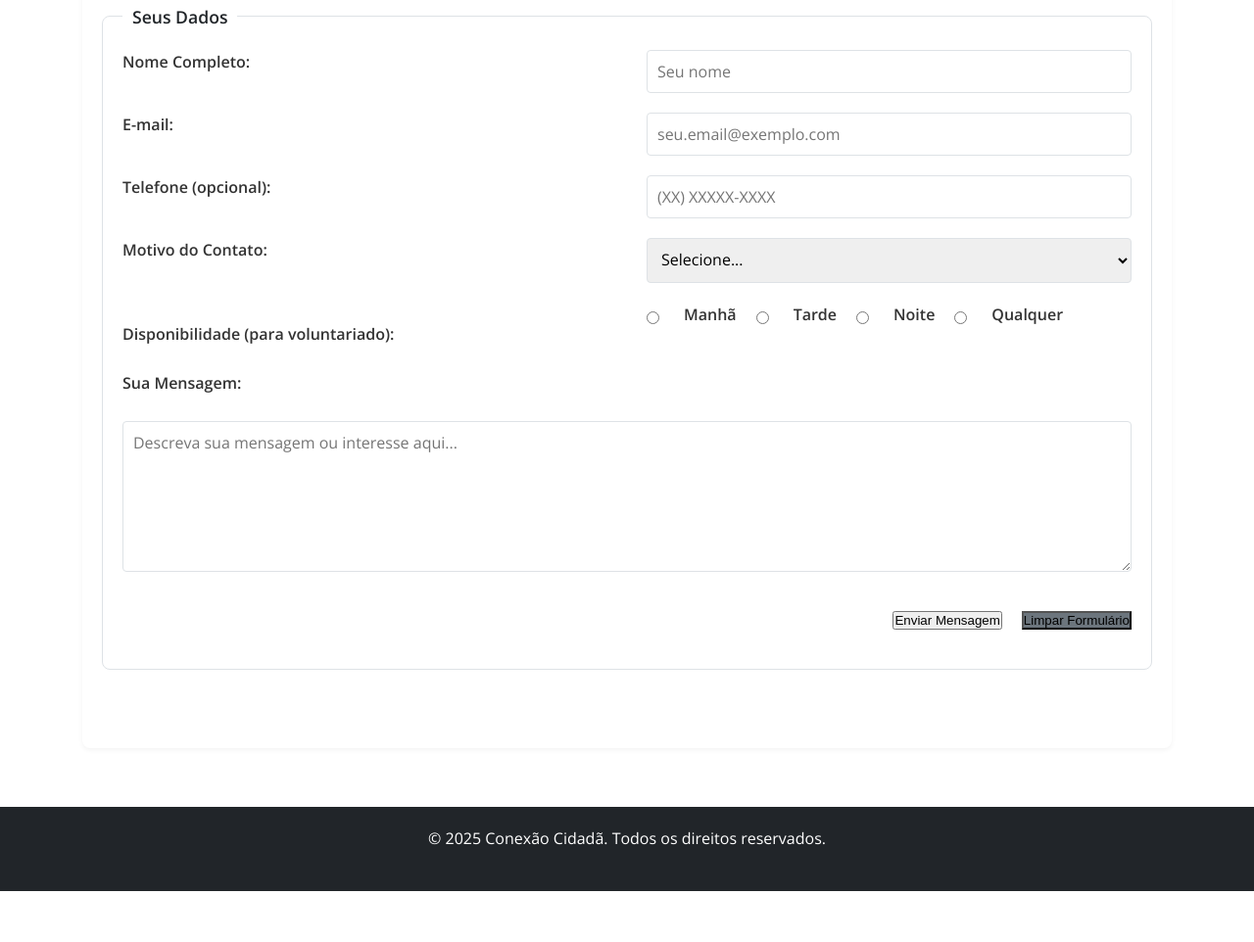
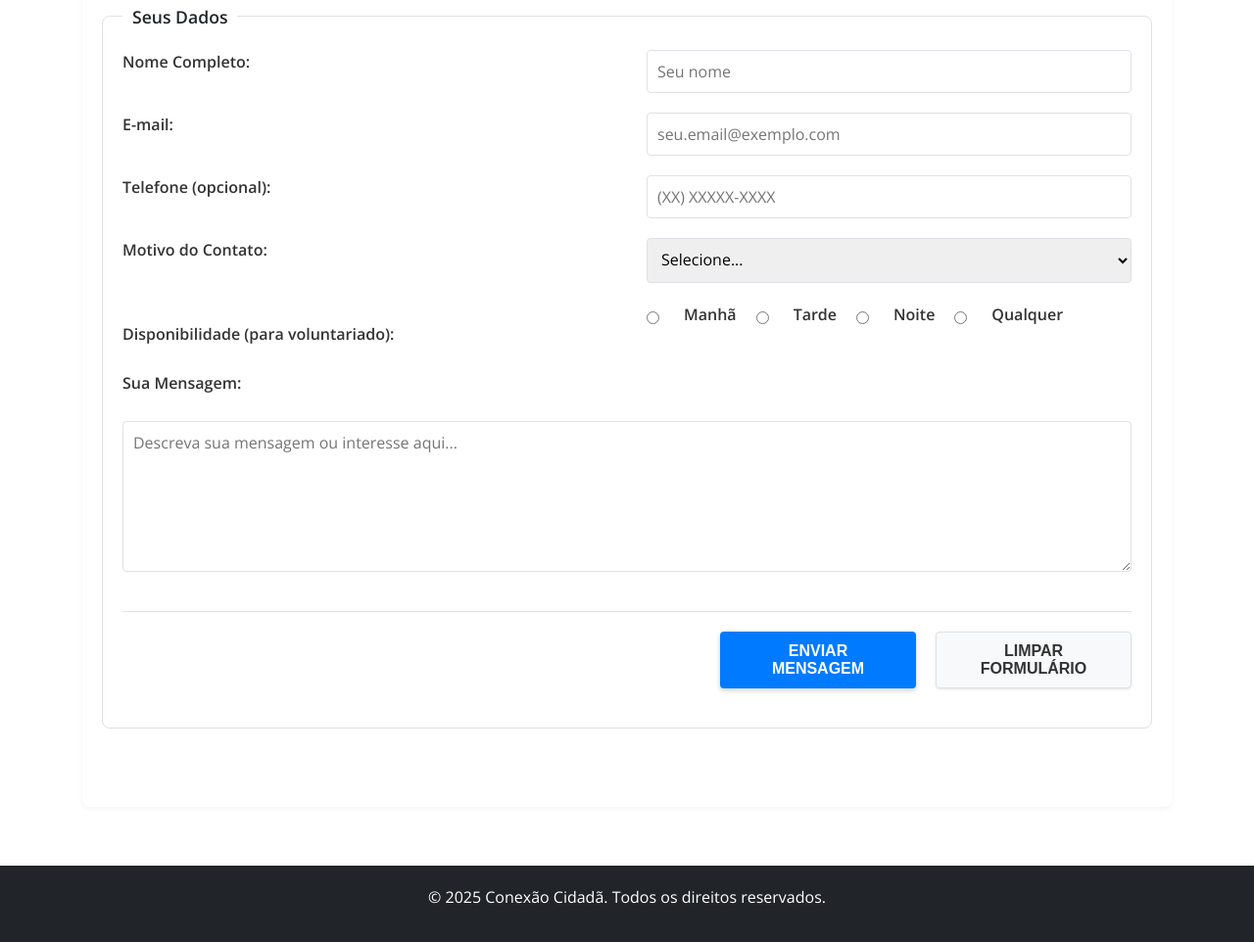
Before and after one commit to Lunodavincci/projetoFinalRaul, a plain HTML site: page pages/contato.html in a window 1280 px wide. Shown: the part 399-1361 px from the top of the page at 98% size. Before the commit the page ends 1309 px from the top, so only its background shows below. Drawn offline with nearby package versions, Linux system fonts and the light colour scheme.

Commit message:
adicionei pcd e mudei button

```diff
--- a/pages/contato.html
+++ b/pages/contato.html
@@ -29,6 +29,7 @@
                         <li><a href="../pages/oportunidades.html?categoria=saude">Saúde e Bem-Estar</a></li>
                         <li><a href="../pages/oportunidades.html?categoria=animais">Animais</a></li>
                         <li><a href="../pages/oportunidades.html?categoria=diversidade">Direitos Humanos e Diversidade</a></li>
+                        <li><a href="../pages/oportunidades.html?categoria=pcd">Apoio a PCD</a></li>
                         <li><a href="../pages/oportunidades.html">Todas as Oportunidades</a></li>
                     </ul>
                 </li>
--- a/styles/style.css
+++ b/styles/style.css
@@ -323,6 +323,8 @@ footer {
     text-align: center;
 }
 
+
+
 .opportunity-card {
     background-color: var(--white);
     border: 1px solid var(--border-color);
@@ -450,27 +452,54 @@ footer {
 
 .form-buttons {
     display: flex;
-    justify-content: flex-end;
-    gap: var(--spacing-md);
+    justify-content: flex-end; /* Alinha os botões à direita */
+    gap: var(--spacing-md); /* Espaço entre os botões */
     margin-top: var(--spacing-lg);
+    padding-top: var(--spacing-md); /* Espaço acima dos botões, dentro do container */
+    border-top: 1px solid var(--border-color); /* Linha divisória acima dos botões */
 }
 
 .form-buttons button {
-    flex: 1;
-    max-width: 200px;
+    flex: 1; /* Faz os botões ocuparem o mesmo espaço em mobile */
+    max-width: 200px; /* Limita a largura em desktop */
+    padding: var(--spacing-sm) var(--spacing-lg); /* Mais padding para um visual "cheio" */
+    font-size: 1em; /* Tamanho da fonte padrão */
+    font-weight: bold; /* Deixa o texto do botão em negrito */
+    border: none; /* Remove a borda padrão do botão */
+    border-radius: var(--border-radius-sm); /* Borda levemente arredondada */
+    cursor: pointer;
+    transition: background-color 0.3s ease, transform 0.2s ease; /* Adiciona transição para o hover/clique */
+    text-transform: uppercase; /* Deixa o texto em maiúsculas para destaque */
+}
+
+.form-buttons button[type="submit"] {
+    background-color: var(--primary-color); /* Cor principal para o botão de envio */
+    color: var(--white);
+    box-shadow: 0 2px 5px rgba(0, 0, 0, 0.2); /* Sombra para profundidade */
+}
+
+.form-buttons button[type="submit"]:hover {
+    background-color: var(--secondary-color); /* Muda para a cor secundária ao passar o mouse */
+    transform: translateY(-2px); /* Pequeno efeito de "levantar" */
 }
 
 .form-buttons button[type="reset"] {
-    background-color: #6c757d;
+    background-color: var(--light-gray); /* Fundo cinza claro para o botão Limpar */
+    color: var(--text-color); /* Texto escuro para contraste */
+    border: 1px solid var(--border-color); /* Borda sutil */
+    box-shadow: 0 1px 3px rgba(0, 0, 0, 0.1); /* Sombra mais suave */
 }
 
 .form-buttons button[type="reset"]:hover {
-    background-color: #5a6268;
+    background-color: var(--border-color); /* Fundo um pouco mais escuro ao passar o mouse */
+    transform: translateY(-2px); /* Pequeno efeito de "levantar" */
 }
 
+
+/* Seção de Dados Enviados (para JS) */
 #dados-enviados {
     background-color: var(--light-gray);
-    border: 1px dashed var(--border-color);
+    border: 1px dashed var(--primary-color); /* Mudei a cor da borda para primary */
     padding: var(--spacing-md);
     border-radius: var(--border-radius-md);
     margin-top: var(--spacing-lg);
@@ -481,6 +510,15 @@ footer {
     color: var(--primary-color);
     font-size: 1.2em;
     margin-bottom: var(--spacing-md);
+}
+
+#output p {
+    margin-bottom: var(--spacing-xs);
+    font-size: 0.95em;
+}
+
+#output strong {
+    color: var(--dark-gray);
 }
 
 #output p {
```
Also changed, not shown: index.html (+1 -0 lines), pages/oportunidades.html (+27 -1 lines), pages/sobre.html (+1 -0 lines), images/meio-ambiente.jpg (added), images/pcd.jpg (added), images/people.jpg (added).
